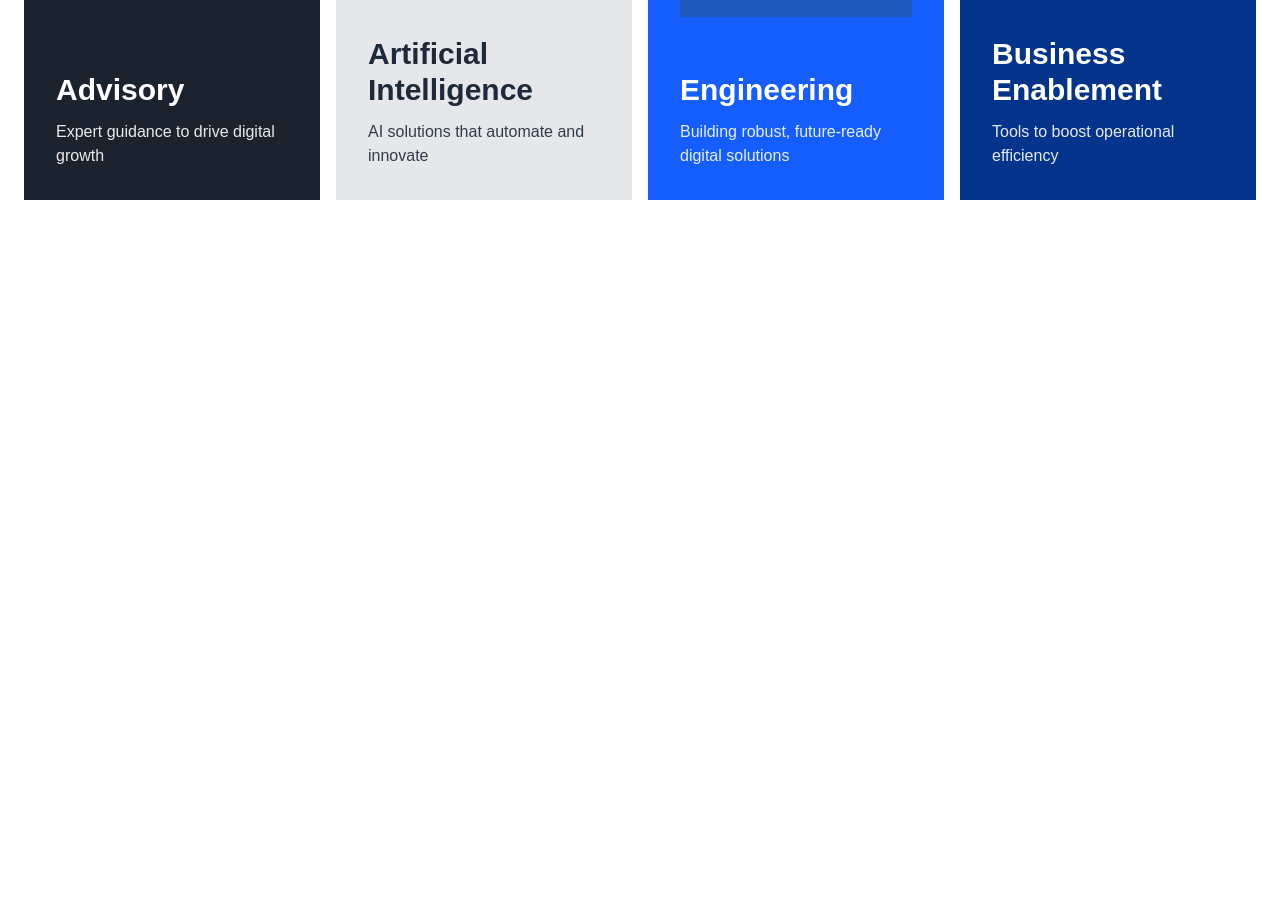
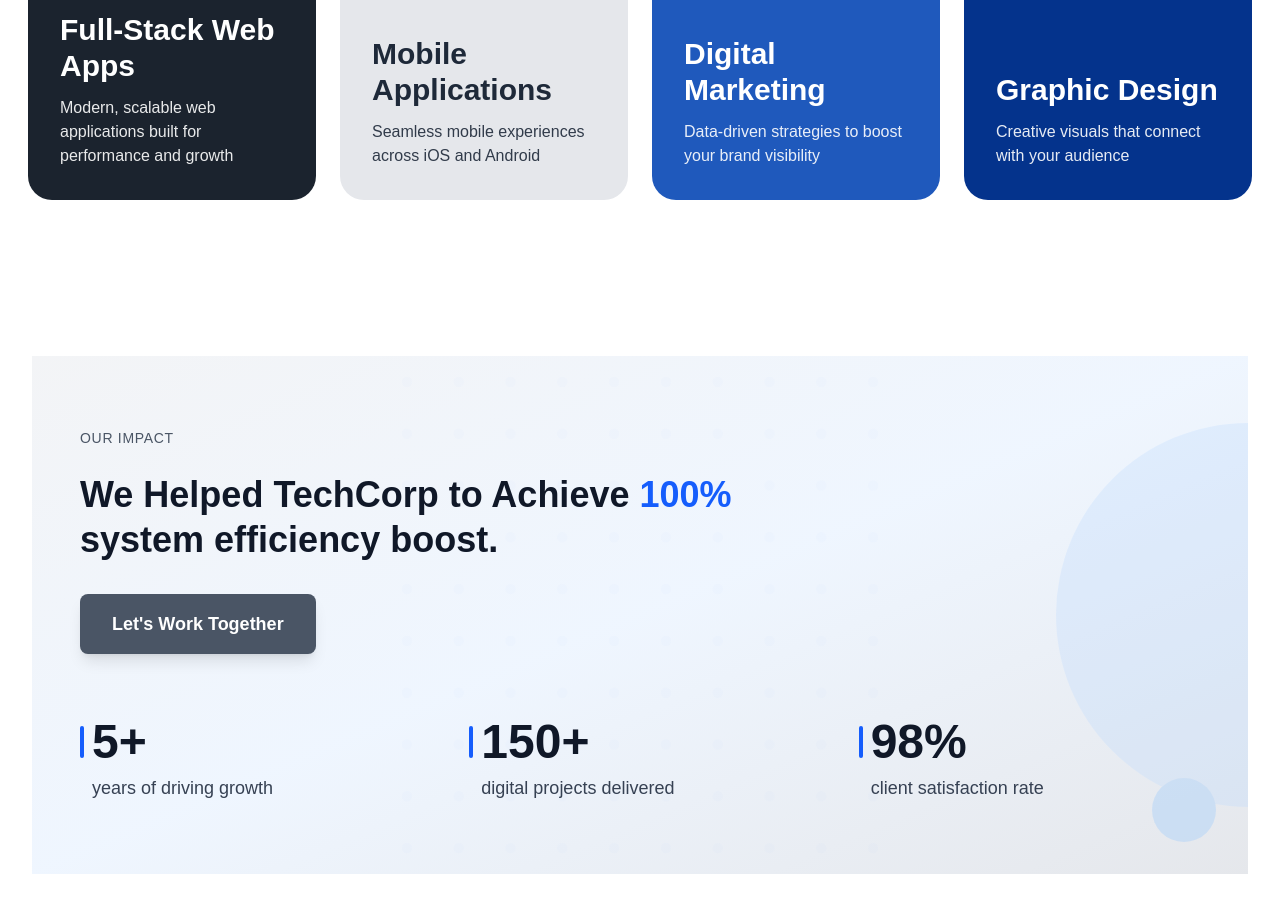
Before and after one commit to sananahmad7/NexaVista, a Next.js app: page / in a window 1280 px wide. Shown: the part 1420-2332 px from the top of the page. Built offline with nearby package versions, Linux system fonts and the light colour scheme.

Commit message:
Working on Home Page Components

```diff
--- a/src/app/About/page.tsx
+++ b/src/app/About/page.tsx
@@ -3,7 +3,7 @@ import React from "react";
 const AboutUs = () => {
   return (
     <div>
-      <p>This should show in small screen</p>
+      <p className="hidden xs:flex">This should show in xs screen</p>
       <p className="hidden md:flex">
         This should show in medium and above screen
       </p>
--- a/src/app/globals.css
+++ b/src/app/globals.css
@@ -33,6 +33,7 @@
   --font-mono: var(--font-geist-mono);
    --font-poppins: "Poppins", sans-serif;
 
+  --breakpoint-xs: 360px;
 
   --breakpoint-sm: 640px;
   --breakpoint-md: 768px;
--- a/src/app/page.tsx
+++ b/src/app/page.tsx
@@ -1,11 +1,13 @@
 import React from "react";
 import Hero from "@/components/HomePage/Hero";
 import Services from "@/components/HomePage/Services";
+import Stat from "@/components/HomePage/Stat";
 const Home = () => {
   return (
     <div className="mt-5">
       <Hero />
       <Services />
+      <Stat />
       <div className="h-200"></div>
     </div>
   );
--- a/src/components/HomePage/Services.tsx
+++ b/src/components/HomePage/Services.tsx
@@ -14,64 +14,74 @@ interface Service {
 
 const services: Service[] = [
   {
-    id: "advisory",
-    title: "Advisory",
-    description: "Expert guidance to drive digital growth",
+    id: "webapp",
+    title: "Full-Stack Web Apps",
+    description:
+      "Modern, scalable web applications built for performance and growth",
     features: [
-      "Discovery Workshop",
-      "Market Research",
-      "Technical Feasibility Study",
-      "UX Design",
-      "Digital Transformation",
+      "Custom Web Development",
+      "API & Backend Integration",
+      "Responsive UI/UX",
+      "E-Commerce Solutions",
+      "Cloud Deployment",
     ],
     bgColor: "bg-[#1b232e]",
     textColor: "text-white",
-    icon: <Image src="/img.png" alt="advisory" height={400} width={400} />,
+    icon: <Image src="/img.png" alt="web app" height={400} width={400} />,
   },
   {
-    id: "ai",
-    title: "Artificial Intelligence",
-    description: "AI solutions that automate and innovate",
+    id: "mobile",
+    title: "Mobile Applications",
+    description: "Seamless mobile experiences across iOS and Android",
     features: [
-      "Machine Learning Models",
-      "Natural Language Processing",
-      "Computer Vision",
-      "Predictive Analytics",
-      "AI Integration",
+      "Cross-Platform Apps",
+      "Native App Development",
+      "App Store Deployment",
+      "Mobile UI/UX Design",
+      "Maintenance & Support",
     ],
     bgColor: "bg-gray-200",
     textColor: "text-gray-800",
-    icon: <Image src="/ai.png" alt="advisory" height={400} width={400} />,
+    icon: <Image src="/ai.png" alt="mobile app" height={400} width={400} />,
   },
   {
-    id: "engineering",
-    title: "Engineering",
-    description: "Building robust, future-ready digital solutions",
+    id: "marketing",
+    title: "Digital Marketing",
+    description: "Data-driven strategies to boost your brand visibility",
     features: [
-      "Application Modernization",
-      "Application Development",
-      "PoC Development",
-      "Cloud Engineering",
-      "Product Development",
+      "SEO & SEM Campaigns",
+      "Social Media Marketing",
+      "Content Strategy",
+      "Email Marketing",
+      "Analytics & Reporting",
     ],
-    bgColor: "bg-blue-600",
+    bgColor: "bg-[#1F59BC]",
     textColor: "text-white",
-    icon: <Image src="/eng.png" alt="advisory" height={400} width={400} />,
+    icon: (
+      <Image src="/eng.png" alt="digital marketing" height={400} width={400} />
+    ),
   },
   {
-    id: "business",
-    title: "Business Enablement",
-    description: "Tools to boost operational efficiency",
+    id: "design",
+    title: "Graphic Design",
+    description: "Creative visuals that connect with your audience",
     features: [
-      "Process Automation",
-      "Business Intelligence",
-      "Workflow Optimization",
-      "Performance Analytics",
-      "Integration Solutions",
+      "Brand Identity & Logos",
+      "Marketing Collateral",
+      "UI/UX Mockups",
+      "Illustrations & Icons",
+      "Print & Digital Assets",
     ],
     bgColor: "bg-[#04338c]",
     textColor: "text-white",
-    icon: <Image src="/business.png" alt="advisory" height={400} width={400} />,
+    icon: (
+      <Image
+        src="/business.png"
+        alt="graphic design"
+        height={400}
+        width={400}
+      />
+    ),
   },
 ];
 
@@ -93,26 +103,26 @@ const Services: React.FC = () => {
         </div>
 
         {/* Services Grid */}
-        <div className=" grid grid-cols-1 md:grid-cols-3 lg:grid-cols-4 gap-4">
+        <div className=" grid grid-cols-1 sm:grid-cols-2 lg:grid-cols-4 gap-4">
           {services.map((service) => (
             <div
-              onMouseEnter={() => setHoveredService(service.id)}
-              onMouseLeave={() => setHoveredService(null)}
               key={service.id}
-              className="relative max-w-sm mx-auto h-[60vh] lg:h-[70vh] cursor-pointer  mb-15 transition-all duration-300 ease-in-out"
+              className="relative max-w-3xl mx-1 h-[60vh] lg:h-[70vh] cursor-pointer  mb-15 transition-all duration-300 ease-in-out"
             >
               {/* Main Service Card */}
               <div
                 className={`
                 relative h-full ${service.bgColor} ${service.textColor} p-8
                 flex flex-col justify-between overflow-hidden
-                transition-transform duration-300 ease-in-out
+                transition-transform duration-300 ease-in-out rounded-3xl
                   ${
                     hoveredService === service.id
                       ? "transform -translate-y-[-20]"
                       : ""
                   }
                 `}
+                onMouseEnter={() => setHoveredService(service.id)}
+                onMouseLeave={() => setHoveredService(null)}
               >
                 {/* Icon */}
                 <div className="flex-1 flex items-center justify-center">
--- /dev/null
+++ b/src/components/HomePage/Stat.tsx
@@ -0,0 +1,97 @@
+import React from "react";
+
+interface StatItem {
+  value: string;
+  description: string;
+}
+
+const stats: StatItem[] = [
+  {
+    value: "5+",
+    description: "years of driving growth",
+  },
+  {
+    value: "150+",
+    description: "digital projects delivered",
+  },
+  {
+    value: "98%",
+    description: "client satisfaction rate",
+  },
+];
+
+const OurImpact: React.FC = () => {
+  return (
+    <section className=" mx-4  py-6 lg:py-18 bg-gradient-to-br from-gray-100 via-blue-50 to-gray-200 relative overflow-hidden">
+      {/* Background decorative elements */}
+      <div className="absolute inset-0 opacity-30">
+        {/* Large circle on the right */}
+        <div className="absolute top-1/2 right-0 transform translate-x-1/2 -translate-y-1/2 w-96 h-96 rounded-full bg-blue-200"></div>
+        {/* Small circle bottom right */}
+        <div className="absolute bottom-8 right-8 w-16 h-16 rounded-full bg-blue-300"></div>
+        {/* Subtle patterns */}
+        <div className="absolute top-0 left-0 w-full h-full">
+          <svg
+            className="w-full h-full opacity-20"
+            viewBox="0 0 100 100"
+            fill="none"
+          >
+            <defs>
+              <pattern
+                id="dots"
+                x="0"
+                y="0"
+                width="10"
+                height="10"
+                patternUnits="userSpaceOnUse"
+              >
+                <circle cx="5" cy="5" r="1" fill="#3B82F6" opacity="0.3" />
+              </pattern>
+            </defs>
+            <rect width="100" height="100" fill="url(#dots)" />
+          </svg>
+        </div>
+      </div>
+
+      <div className="container mx-auto px-6 lg:px-12 relative z-10">
+        <div className="max-w-6xl mx-auto">
+          {/* Header Section */}
+          <div className="mb-16">
+            <p className="text-sm font-medium text-gray-600 uppercase tracking-wider mb-6">
+              OUR IMPACT
+            </p>
+            <h2 className="text-xl lg:text-2xl xl:text-4xl font-bold text-gray-900 leading-tight mb-8">
+              We Helped TechCorp to Achieve{" "}
+              <span className="text-blue-600">100%</span>
+              <br />
+              system efficiency boost.
+            </h2>
+            <button className="bg-gray-600 hover:bg-blue-700 text-white px-8 py-4 rounded-lg font-semibold text-lg transition-all duration-200 hover:transform hover:scale-105 shadow-lg hover:shadow-xl">
+              Let's Work Together
+            </button>
+          </div>
+
+          {/* Stats Section */}
+          <div className="grid grid-cols-1 sm:grid-cols-3 gap-8 lg:gap-12">
+            {stats.map((stat, index) => (
+              <div key={index} className="space-y-2">
+                <div className="flex items-baseline space-x-2">
+                  {/* Blue accent bar */}
+                  <div className="w-1 h-8 bg-blue-600 rounded-full"></div>
+                  <h3 className="text-4xl lg:text-5xl font-bold text-gray-900">
+                    {stat.value}
+                  </h3>
+                </div>
+                <p className="text-gray-700 font-medium text-lg pl-3">
+                  {stat.description}
+                </p>
+              </div>
+            ))}
+          </div>
+        </div>
+      </div>
+    </section>
+  );
+};
+
+export default OurImpact;
```
